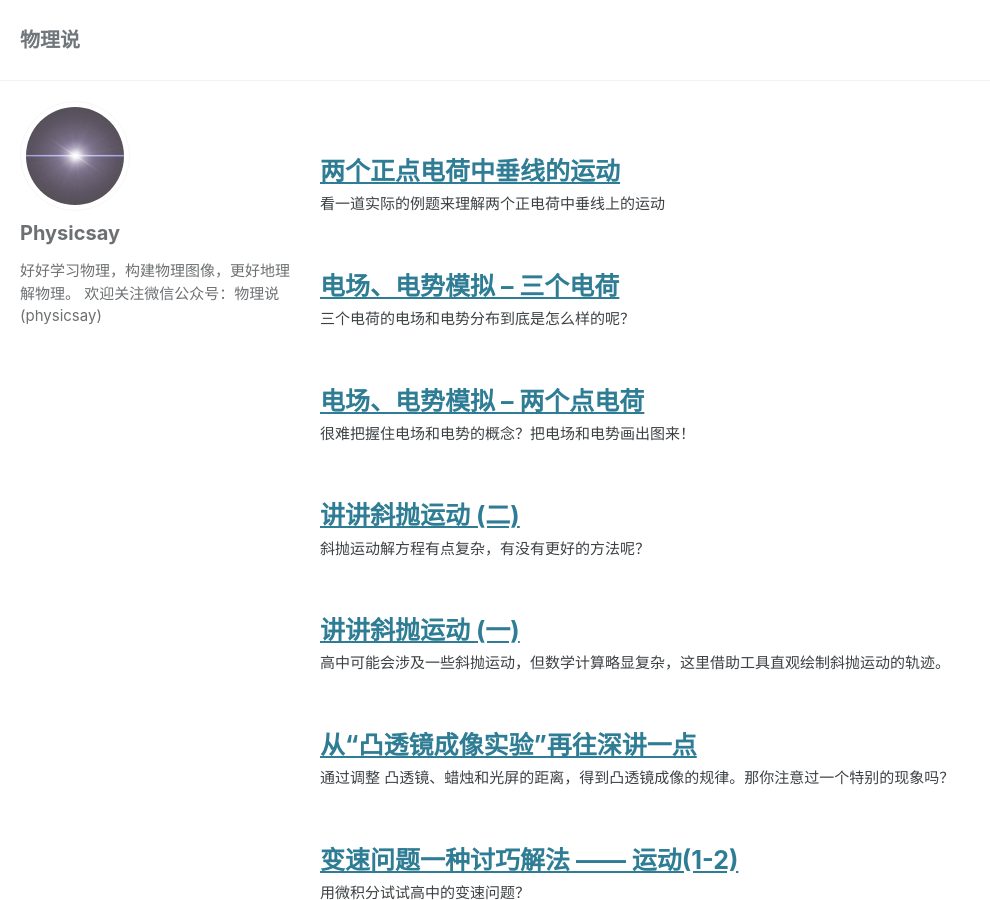
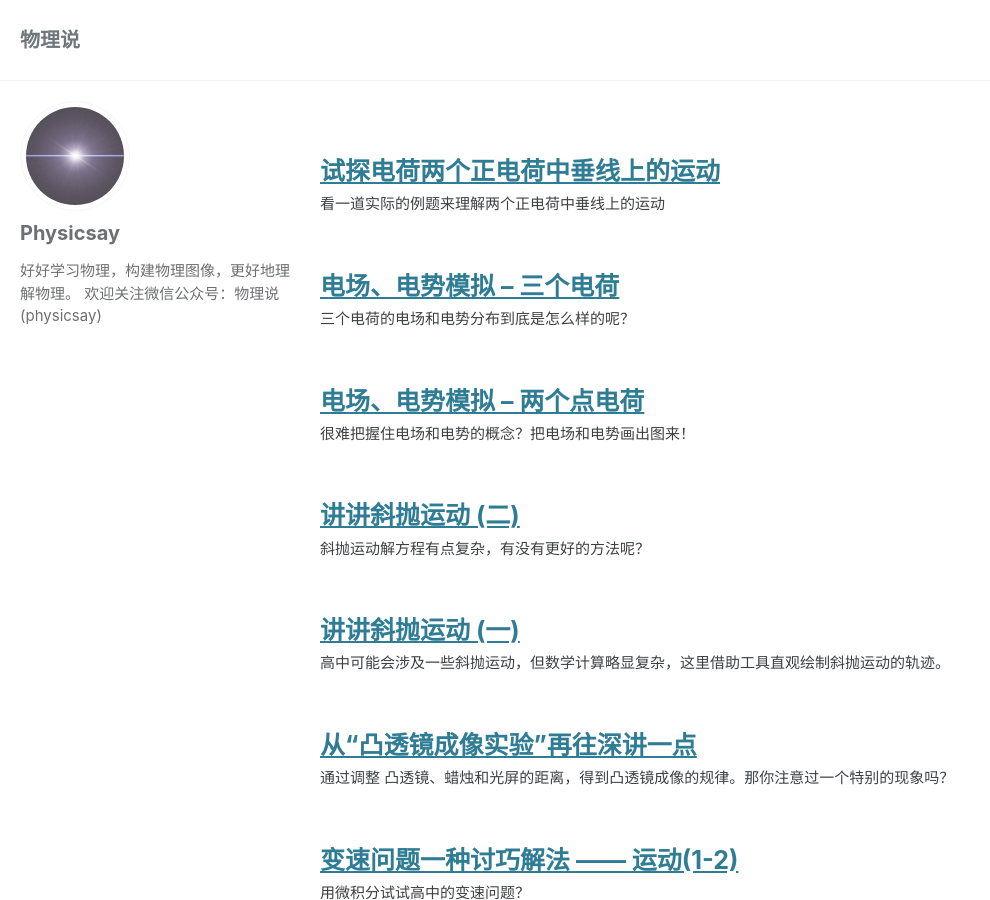
Before and after one commit to physicsay/physicsay-physicsay.github.io, a Jekyll site: the page built from index.html, in a window 1280 px wide and 900 px high. Shown: the whole window, without its empty margins (0-990 px from the left). Built offline with Jekyll 4.4.1, drawn with Linux system fonts in a browser that asks for light colours; cached includes are drawn as plain includes; nearby versions of some CDN libraries; the list of posts is cut into pages by our own code.

Commit message:
feat: fix title

```diff
--- a/_posts/2020-04-10-electric-field-simulation-3.md
+++ b/_posts/2020-04-10-electric-field-simulation-3.md
@@ -1,5 +1,5 @@
 ---
-title: 两个正点电荷中垂线的运动
+title: 试探电荷两个正电荷中垂线上的运动
 url: electric-field-simulation-3
 date: 2020-04-10 21:23:02
 tags:
```
